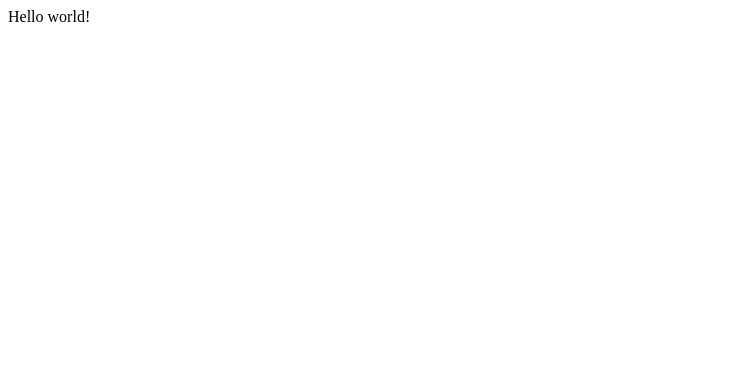
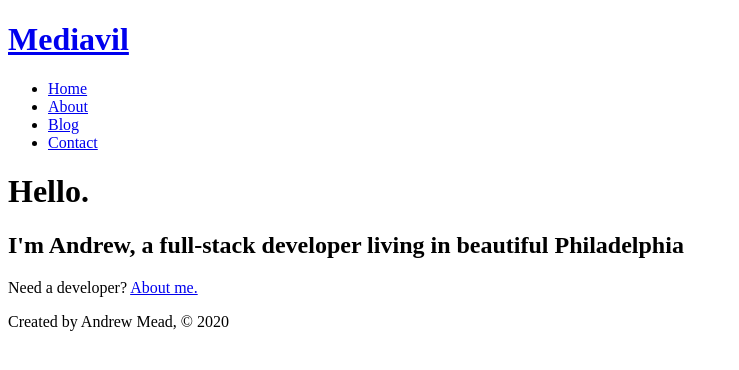
Before and after one commit to meekeeboose/gatsby-mead, a Gatsby site: page / in a window 1280 px wide. Shown: the whole page, without its empty margins (0-739 px from the left). Built offline with nearby package versions, Linux system fonts and the light colour scheme; Gatsby itself is replaced by a stand-in of ours.

Commit message:
finished layout

```diff
--- /dev/null
+++ b/src/components/Footer.js
@@ -0,0 +1,11 @@
+import React from "react"
+
+const Footer = () => {
+  return (
+    <footer>
+      <p>Created by Andrew Mead, &copy; 2020</p>
+    </footer>
+  )
+}
+
+export default Footer
--- /dev/null
+++ b/src/components/Header.js
@@ -0,0 +1,32 @@
+import React from "react"
+import { Link } from "gatsby"
+
+const Header = () => {
+  return (
+    <header>
+      <div>
+        <h1>
+          <Link to="/">Mediavil</Link>
+        </h1>
+      </div>
+      <nav>
+        <ul>
+          <li>
+            <Link to="/">Home</Link>
+          </li>
+          <li>
+            <Link to="/about">About</Link>
+          </li>
+          <li>
+            <Link to="/blog">Blog</Link>
+          </li>
+          <li>
+            <Link to="/contact">Contact</Link>
+          </li>
+        </ul>
+      </nav>
+    </header>
+  )
+}
+
+export default Header
--- /dev/null
+++ b/src/components/Layout.js
@@ -0,0 +1,15 @@
+import React from "react"
+import Header from "./Header"
+import Footer from "./Footer"
+
+const Layout = props => {
+  return (
+    <div>
+      <Header />
+      {props.children}
+      <Footer />
+    </div>
+  )
+}
+
+export default Layout
--- a/src/pages/index.js
+++ b/src/pages/index.js
@@ -1,5 +1,19 @@
 import React from "react"
+import { Link } from "gatsby"
+import Layout from "../components/Layout"
 
-export default function Home() {
-  return <div>Hello world!</div>
+const IndexPage = () => {
+  return (
+    <Layout>
+      <h1>Hello.</h1>
+      <h2>
+        I'm Andrew, a full-stack developer living in beautiful Philadelphia
+      </h2>
+      <p>
+        Need a developer? <Link to="/about">About me.</Link>
+      </p>
+    </Layout>
+  )
 }
+
+export default IndexPage
```
Also changed, not shown: src/pages/about.js (added, +17 -0 lines), src/pages/blog.js (added, +13 -0 lines), src/pages/contact.js (added, +23 -0 lines).
